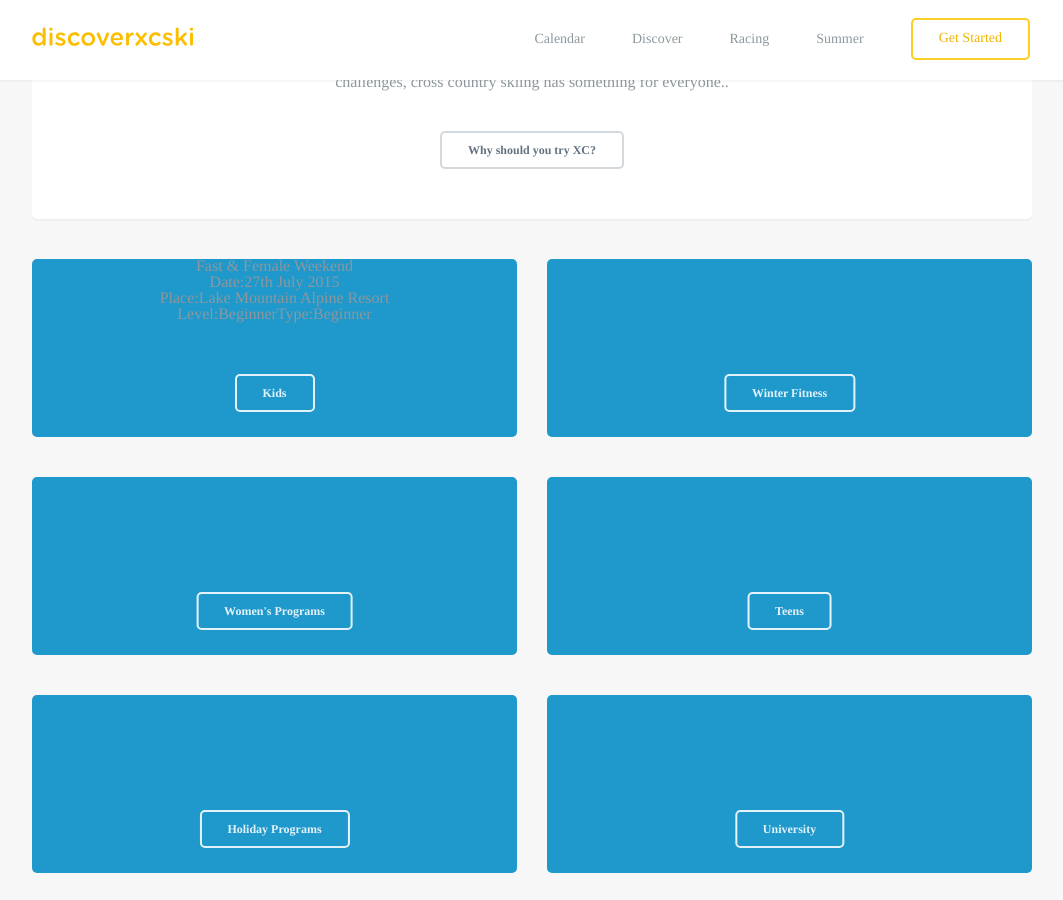
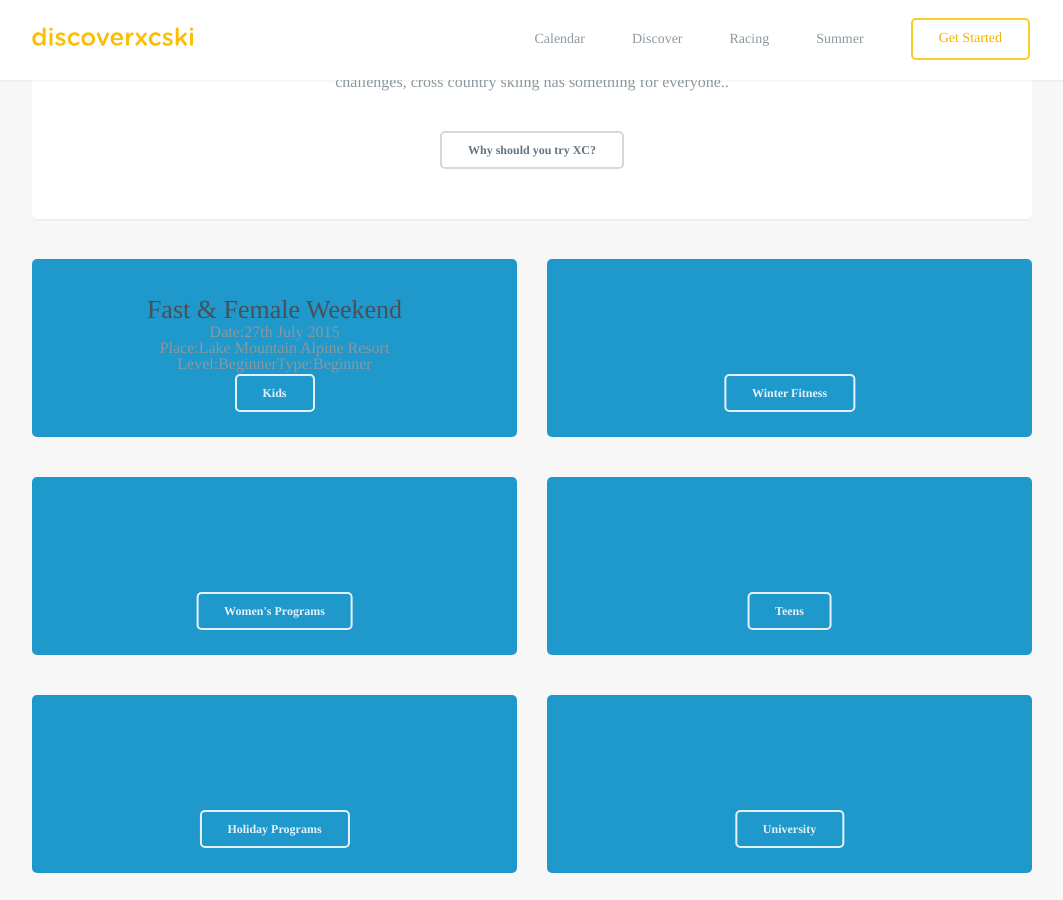
Before and after one commit to robcatto/robcatto.github.io, a Jekyll site: the page built from events/index.html, in a window 1280 px wide and 900 px high, scrolled down 422 px. Shown: the whole window, without its empty margins (108-1171 px from the left). Built offline with Jekyll 4.4.1, drawn with Linux system fonts in a browser that asks for light colours; some web fonts are replaced; Markdown is read by kramdown in place of the engine named in the settings.

```diff
--- a/events/index.html
+++ b/events/index.html
@@ -56,7 +56,7 @@ layout: default
 
                         <div class="column two">
                             <div class="callout-card">
-                                    <h2>Fast & Female Weekend</h2>
+                                    <h3>Fast & Female Weekend</h3>
                                         <span>Date:</span><span>27th July 2015</span>
                                         <br>
                                         <span>Place:</span><span>Lake Mountain Alpine Resort</span>
```
